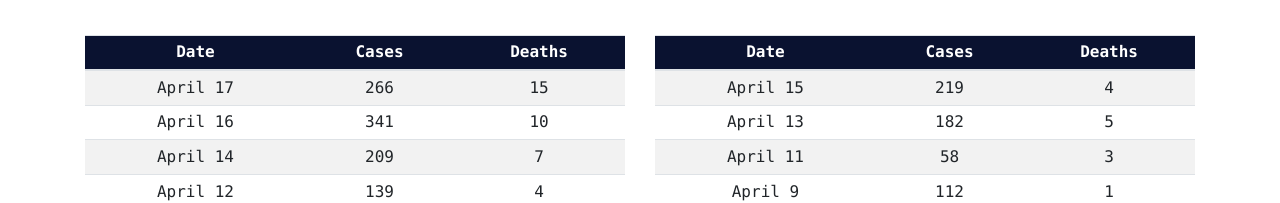
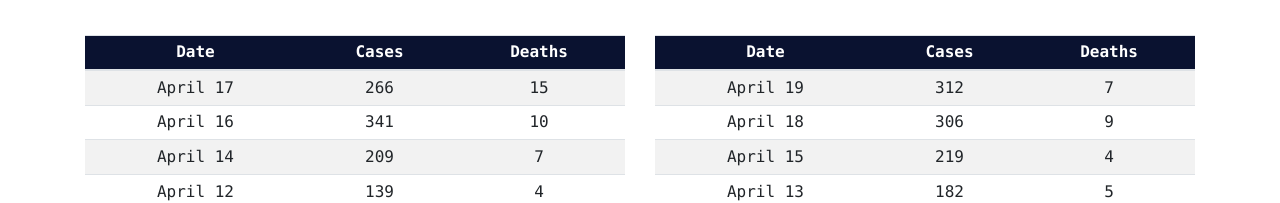
Before and after one commit to smdurjoy/covid, a React (Create React App) app: page /BdAllInfo in a window 1280 px wide. Shown: the part 607-810 px from the top of the page. Built offline with nearby package versions, Linux system fonts and the light colour scheme; a web font is replaced by a local one.

Commit message:
Update BdAllInfo.js

```diff
--- a/src/components/BdAllInfo/BdAllInfo.js
+++ b/src/components/BdAllInfo/BdAllInfo.js
@@ -21,6 +21,11 @@ export default class BdAllInfo extends Component {
                                 </thead>
 
                                 <tbody>
+                                    <tr>
+                                        <td>April 19</td>
+                                        <td>312</td>
+                                        <td>7</td>
+                                    </tr>
                                     <tr>
                                         <td>April 18</td>
                                         <td>306</td>
@@ -498,6 +503,16 @@ export default class BdAllInfo extends Component {
 
                             <tbody>
                                 <tr>
+                                   <td>April 19</td>
+                                   <td>312</td>
+                                   <td>7</td>
+                                </tr>
+                                <tr>
+                                    <td>April 18</td>
+                                    <td>306</td>
+                                    <td>9</td>
+                                </tr>
+                                <tr>
                                     <td>April 15</td>
                                     <td>219</td>
                                     <td>4</td>
```
